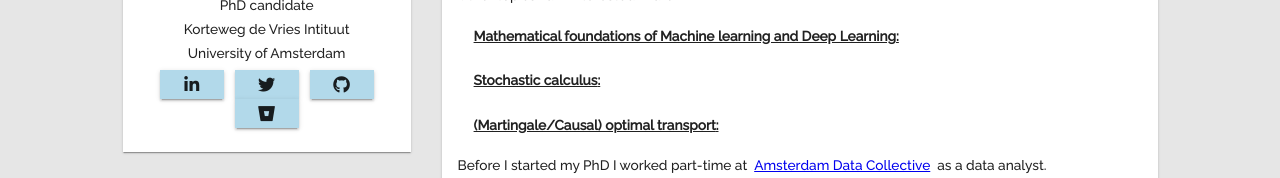
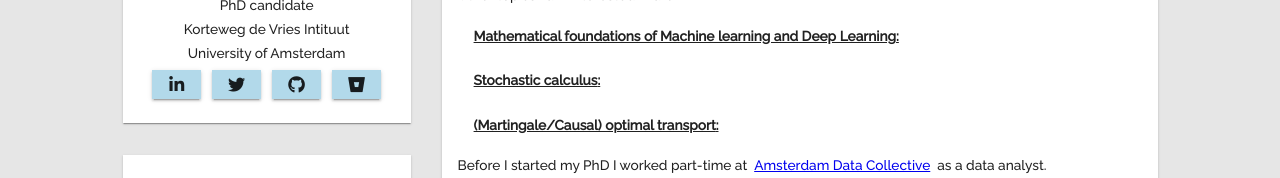
Before and after one commit to HiddeFok/personal-website-react, a React (Create React App) app: page / in a window 1280 px wide. Shown: the part 333-511 px from the top of the page. Built offline with nearby package versions, Linux system fonts and the light colour scheme.

Commit message:
buttons are smaller

```diff
--- a/src/components/ContactCard.tsx
+++ b/src/components/ContactCard.tsx
@@ -36,7 +36,7 @@ const ContactCard: React.FC = () => {
               href={item.href}
               key={contactItems.indexOf(item)}
               aria-label={item.text}
-              sx={{margin: "0% 2%"}}
+              sx={{margin: "0% 2%", minWidth: "30px"}}
             >
               <Icon className={item.icon} color="inherit" fontSize="small"/>
             </Button>
```
